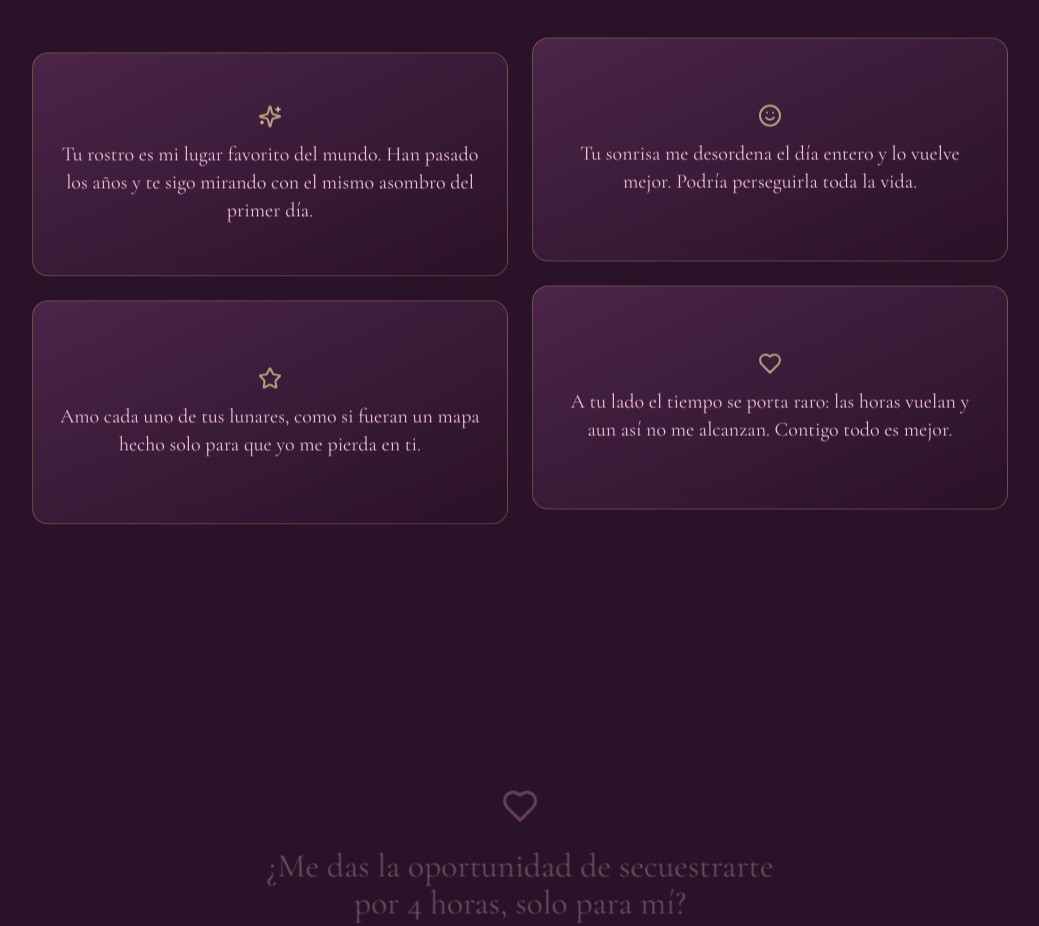
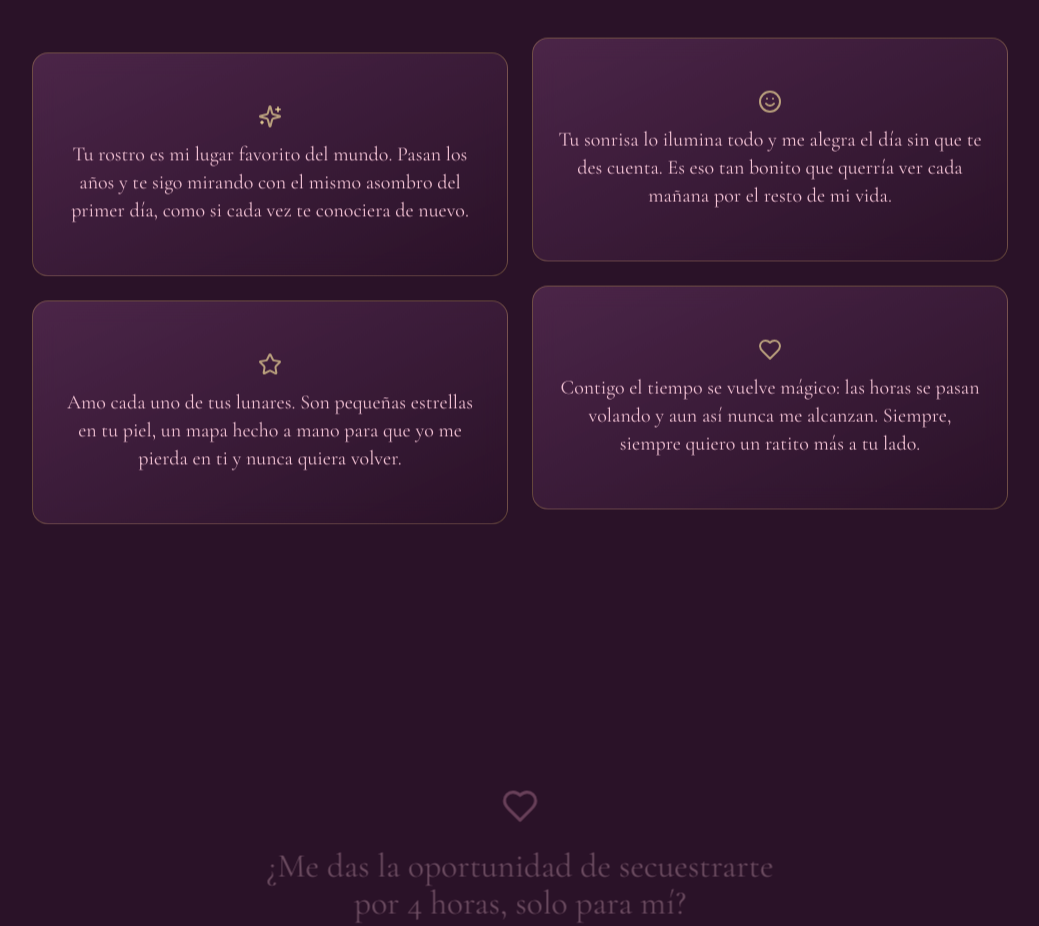
Before and after one commit to BannedForMacros/Pilar, a Next.js app: page / in a window 1280 px wide. Shown: the part 1540-2466 px from the top of the page, without its empty margins (120-1159 px from the left). Built offline with nearby package versions, Linux system fonts and the light colour scheme.

Commit message:
mejora de frases

```diff
--- a/components/MusicToggle.tsx
+++ b/components/MusicToggle.tsx
@@ -9,18 +9,17 @@ export default function MusicToggle() {
   const [playing, setPlaying] = useState(false);
   const [available, setAvailable] = useState(true);
 
+  // Si la pestaña se oculta, sincronizamos el estado del botón.
   useEffect(() => {
-    audioRef.current = new Audio(content.music.src);
-    audioRef.current.loop = true;
-    audioRef.current.volume = 0.5;
-
     const el = audioRef.current;
-    const onError = () => setAvailable(false);
-    el.addEventListener("error", onError);
-
+    if (!el) return;
+    const onPlay = () => setPlaying(true);
+    const onPause = () => setPlaying(false);
+    el.addEventListener("play", onPlay);
+    el.addEventListener("pause", onPause);
     return () => {
-      el.removeEventListener("error", onError);
-      el.pause();
+      el.removeEventListener("play", onPlay);
+      el.removeEventListener("pause", onPause);
     };
   }, []);
 
@@ -28,21 +27,29 @@ export default function MusicToggle() {
     const el = audioRef.current;
     if (!el) return;
     try {
-      if (playing) {
+      if (el.paused) {
+        await el.play(); // debe llamarse dentro del gesto del usuario (móvil/iOS)
+      } else {
         el.pause();
-        setPlaying(false);
-      } else {
-        await el.play();
-        setPlaying(true);
       }
-    } catch {
-      setAvailable(false);
+    } catch (err) {
+      console.error("No se pudo reproducir la música:", err);
     }
   };
 
   if (!available) return null;
 
   return (
+    <>
+      {/* Elemento <audio> real: más fiable en móvil/iOS que new Audio() */}
+      <audio
+        ref={audioRef}
+        src={content.music.src}
+        loop
+        preload="auto"
+        onError={() => setAvailable(false)}
+      />
+
       <button
         type="button"
         onClick={toggle}
@@ -56,5 +63,6 @@ export default function MusicToggle() {
           <VolumeX className="h-5 w-5" aria-hidden="true" />
         )}
       </button>
+    </>
   );
 }
--- a/config/content.ts
+++ b/config/content.ts
@@ -37,25 +37,25 @@ export const content = {
       icon: "Sparkles",
       title: "Tu rostro",
       text:
-        "Tu rostro es mi lugar favorito del mundo. Han pasado los años y te sigo mirando con el mismo asombro del primer día.",
+        "Tu rostro es mi lugar favorito del mundo. Pasan los años y te sigo mirando con el mismo asombro del primer día, como si cada vez te conociera de nuevo.",
     },
     {
       icon: "Smile",
       title: "Tu sonrisa",
       text:
-        "Tu sonrisa me desordena el día entero y lo vuelve mejor. Podría perseguirla toda la vida.",
+        "Tu sonrisa lo ilumina todo y me alegra el día sin que te des cuenta. Es eso tan bonito que querría ver cada mañana por el resto de mi vida.",
     },
     {
       icon: "Star",
       title: "Tus lunares",
       text:
-        "Amo cada uno de tus lunares, como si fueran un mapa hecho solo para que yo me pierda en ti.",
+        "Amo cada uno de tus lunares. Son pequeñas estrellas en tu piel, un mapa hecho a mano para que yo me pierda en ti y nunca quiera volver.",
     },
     {
       icon: "Heart",
-      title: "Tu tiempo",
+      title: "Nuestro tiempo",
       text:
-        "A tu lado el tiempo se porta raro: las horas vuelan y aun así no me alcanzan. Contigo todo es mejor.",
+        "Contigo el tiempo se vuelve mágico: las horas se pasan volando y aun así nunca me alcanzan. Siempre, siempre quiero un ratito más a tu lado.",
     },
   ] as Reason[],
 
```
Lines whose indentation alone changed are shown as unchanged.
